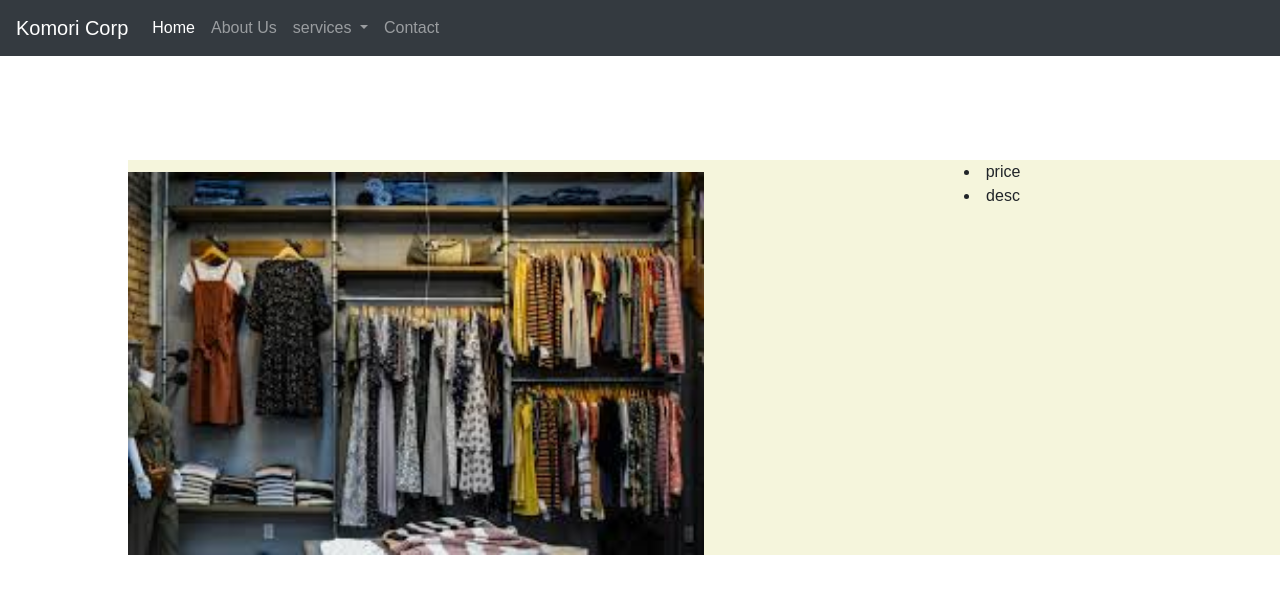
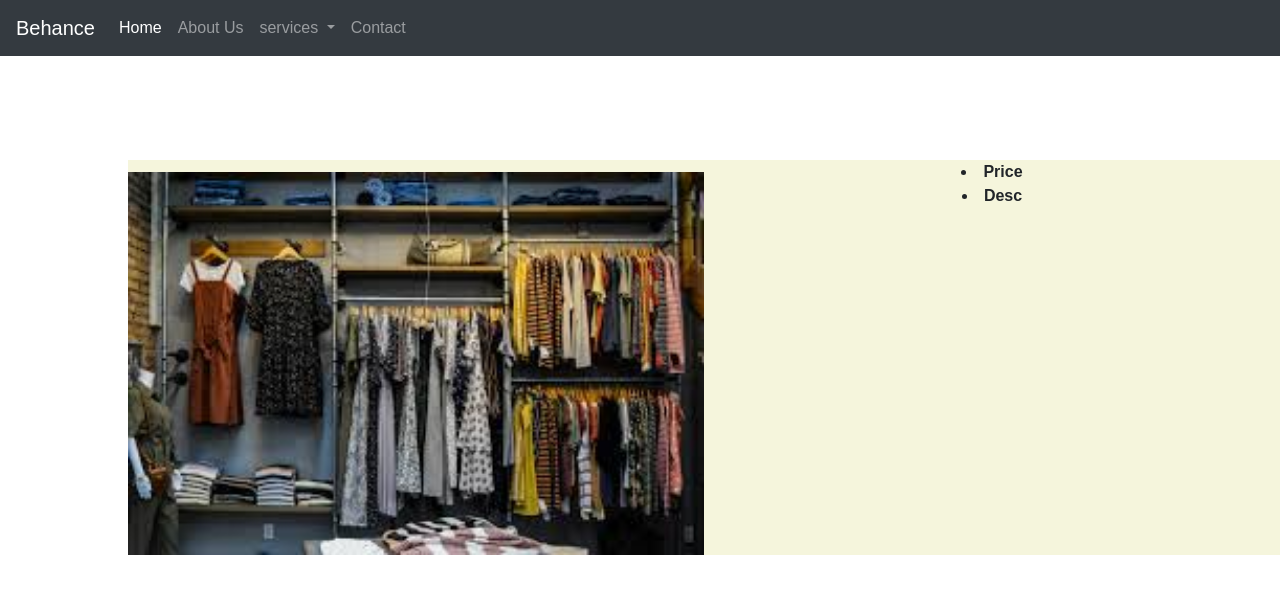
Before and after one commit to ramzanaliengineer/komori-corp, a Django app: page /singleProduct in a window 1280 px wide. Shown: the top 594 px of the page. Run offline with Django 5.2, Linux system fonts and the light colour scheme.

Commit message:
change kia h

```diff
--- a/templates/singleProduct.html
+++ b/templates/singleProduct.html
@@ -5,7 +5,7 @@
     <meta charset="utf-8">
     <meta name="viewport" content="width=device-width, initial-scale=1, shrink-to-fit=no">
     <link rel="stylesheet" href="https://cdn.jsdelivr.net/npm/bootstrap@4.4.1/dist/css/bootstrap.min.css" integrity="sha384-Vkoo8x4CGsO3+Hhxv8T/Q5PaXtkKtu6ug5TOeNV6gBiFeWPGFN9MuhOf23Q9Ifjh" crossorigin="anonymous">
-    <title> Single Product </title>
+    <title>Single Product </title>
     <style type="text/css">
         .img_clothes
         {
@@ -77,7 +77,7 @@ function myFunction() {
 </body>
   <body>
 <nav class="navbar navbar-expand-lg navbar-dark bg-dark">
-<a class="navbar-brand" href="#">Komori Corp</a>
+<a class="navbar-brand" href="#">Behance</a>
  <button class="navbar-toggler" type="button" data-toggle="collapse" data-target="#navbarSupportedContent" aria-controls="navbarSupportedContent" aria-expanded="false" aria-label="Toggle navigation">
     <span class="navbar-toggler-icon"></span>
 </button>
@@ -112,9 +112,9 @@ function myFunction() {
   </div>
 </nav>
 <div class="pos_cen">
-<img  class="img_clothes"  src="{% static 'hhhh.jpeg' %}" class="d-block w-50" alt="...">
-<li class="text-center">price</li>
-<li class="text-center">desc</li>
+<img  class="img_clothes" src="{% static 'hhhh.jpeg' %}" class="d-block w-50" alt="...">
+<li class="text-center"><b>Price</b></li>
+<li class="text-center"><b>Desc</b></li>
 </div>
 </body>
 </html>
```
